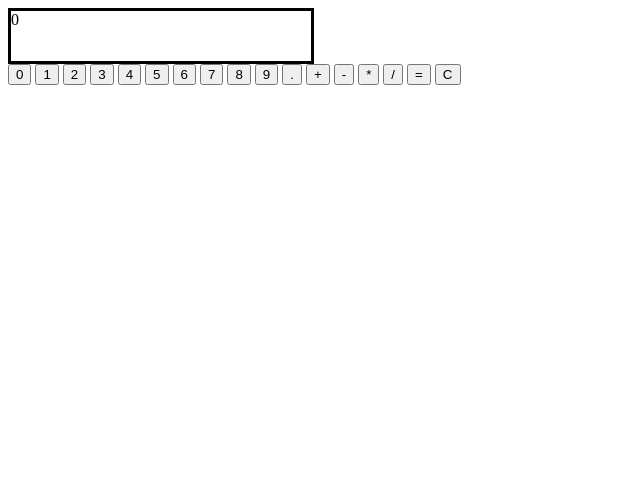
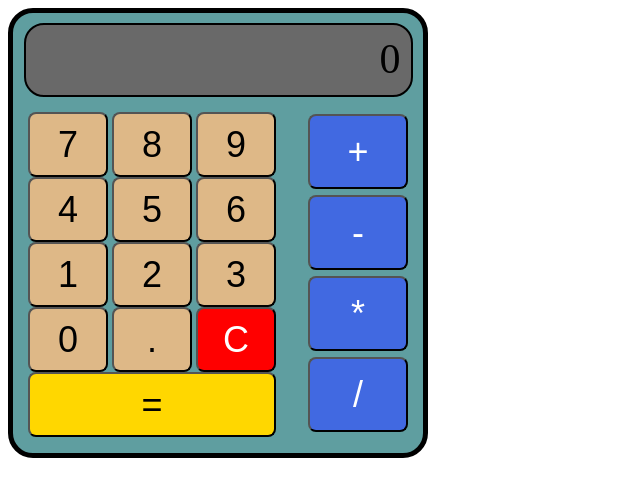
Before and after one commit to dmacauyag/calculator, a plain HTML site: page index.html in a window 1280 px wide. Shown: the whole page, without its empty margins (0-640 px from the left). Drawn offline with Linux system fonts and the light colour scheme.

Commit message:
added styles

```diff
--- a/app.js
+++ b/app.js
@@ -1,5 +1,6 @@
 var readout = document.querySelector('#readout')
 var inputs = document.querySelectorAll('.input')
+var previousInput = readout.innerText[readout.innerText.length - 1]
 
 for (var i = 0; i < inputs.length; i++) {
   inputs[i].addEventListener('click', displayValue)
--- a/index.html
+++ b/index.html
@@ -8,25 +8,29 @@
   <body>
     <div id="calculator">
       <div id="readout">0</div>
-      <button class="input number" value="0">0</button>
+        <div class="numberContainer">
+          <button class="input number" value="7">7</button>
+          <button class="input number" value="8">8</button>
+          <button class="input number" value="9">9</button>
+          <button class="input number" value="4">4</button>
+          <button class="input number" value="5">5</button>
+          <button class="input number" value="6">6</button>
           <button class="input number" value="1">1</button>
           <button class="input number" value="2">2</button>
           <button class="input number" value="3">3</button>
-      <button class="input number" value="4">4</button>
-      <button class="input number" value="5">5</button>
-      <button class="input number" value="6">6</button>
-      <button class="input number" value="7">7</button>
-      <button class="input number" value="8">8</button>
-      <button class="input number" value="9">9</button>
+          <button class="input number" value="0">0</button>
           <button class="input number" value=".">.</button>
+          <button class="input clear" value="clear">C</button>
+          <button class="input calculate" value="=">=</button>
+        </div>
 
+        <div class="operatorContainer">
           <button class="input operator" value="+">+</button>
           <button class="input operator" value="-">-</button>
           <button class="input operator" value="*">*</button>
           <button class="input operator" value="/">/</button>
-      <button class="input operator" value="=">=</button>
+        </div>
 
-      <button class="input evaluate" value="clear">C</button>
     </div>
 
     <script src="app.js" charset="utf-8"></script>
--- a/styles.css
+++ b/styles.css
@@ -1,5 +1,81 @@
+#calculator {
+  width: 410px;
+  height: 440px;
+  border: 5px solid black;
+  border-radius: 25px;
+  background: cadetblue;
+}
+
 #readout {
-  width: 300px;
-  height: 50px;
-  border: 3px solid black;
+  width: 375px;
+  height: 60px;
+  border: 2px solid black;
+  border-radius: 20px;
+  margin: 10px auto;
+  background: dimgrey;
+  font-size: 42px;
+  padding-right: 10px;
+  padding-top: 10px;
+  text-align: right;
 }
+
+.numberContainer {
+  width: 275px;
+  height: 200px
+  display: inline-block;
+  margin: 5px 0px 0px 15px;
+  float: left;
+}
+
+.operatorContainer {
+  width: 75px;
+  height: 250px;
+  margin: 4px 40px 0px 0px;
+  float: right;
+}
+
+.input {
+  width: 80px;
+  height: 65px;
+  font-size: 36px;
+  border-radius: 8px;
+  transition-duration: 0.4s;
+}
+
+.number {
+  background-color: burlywood;
+}
+
+.number:hover {
+  background-color: beige;
+}
+
+.operator {
+  width: 100px;
+  height: 75px;
+  background-color: royalblue;
+  color: white;
+  margin: 3px 0px;
+}
+
+.operator:hover {
+  background-color: cornflowerblue;
+}
+
+.clear {
+  background-color: red;
+  color: white;
+}
+
+.clear:hover {
+  background-color: pink;
+}
+
+.calculate {
+  background-color: gold;
+  width: 248px;
+}
+
+.calculate:hover {
+  background-color: lightyellow;
+}
```
Lines whose indentation alone changed are shown as unchanged.
